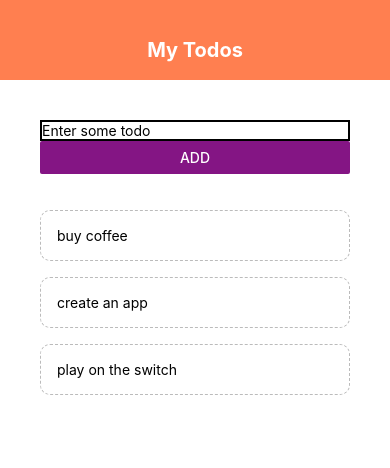
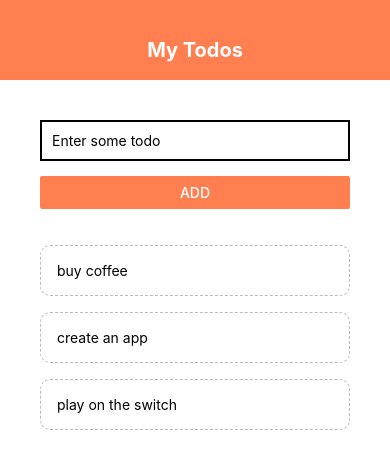
Before and after one commit to AlexKor-5/React_Native_App, a React Native app: screen / in a window 390 px wide. Shown: the top 468 px of the page. Built offline with nearby package versions, Linux system fonts and the light colour scheme.

Commit message:
ToDo Update!

```diff
--- a/App.js
+++ b/App.js
@@ -1,5 +1,5 @@
 import React, {useState} from "react"
-import { StyleSheet, Text, View, FlatList,Alert } from 'react-native';
+import { StyleSheet, Text, View, FlatList,Alert,TouchableWithoutFeedback,Keyboard } from 'react-native';
 import Header from "./components/header"
 import TodoItem from "./components/todosItem";
 import AddToDo from "./components/addtodo";
@@ -17,7 +17,7 @@
     });
   };
 
-  const addTask = (inputValue,task,setInputValue)=>{
+  const addTask = (inputValue, task, setInputValue)=>{
     if(inputValue.length > 0){
       setInputValue("")
       setTodos((prev)=> [...prev,task])
@@ -29,6 +29,7 @@
   }
 
   return (
+      <TouchableWithoutFeedback onPress={Keyboard.dismiss}>
       <View style={styles.container}>
         <Header />
         <View style={styles.content}>
@@ -43,6 +44,7 @@
           </View>
         </View>
       </View>
+      </TouchableWithoutFeedback>
   );
 }
 
--- a/components/addtodo.js
+++ b/components/addtodo.js
@@ -13,7 +13,7 @@
           />
           <Button
               title="Add"
-              color="#841584"
+              color="coral"
               onPress={()=>addToDo(input,{text:input,key:Math.random().toString()},setInput)}
           />
       </View>
@@ -23,6 +23,8 @@
 const styles = StyleSheet.create({
     input:{
         borderWidth:2,
-        borderColor:'black'
+        borderColor:'black',
+        padding:10,
+        marginBottom:15
     }
 })
```
